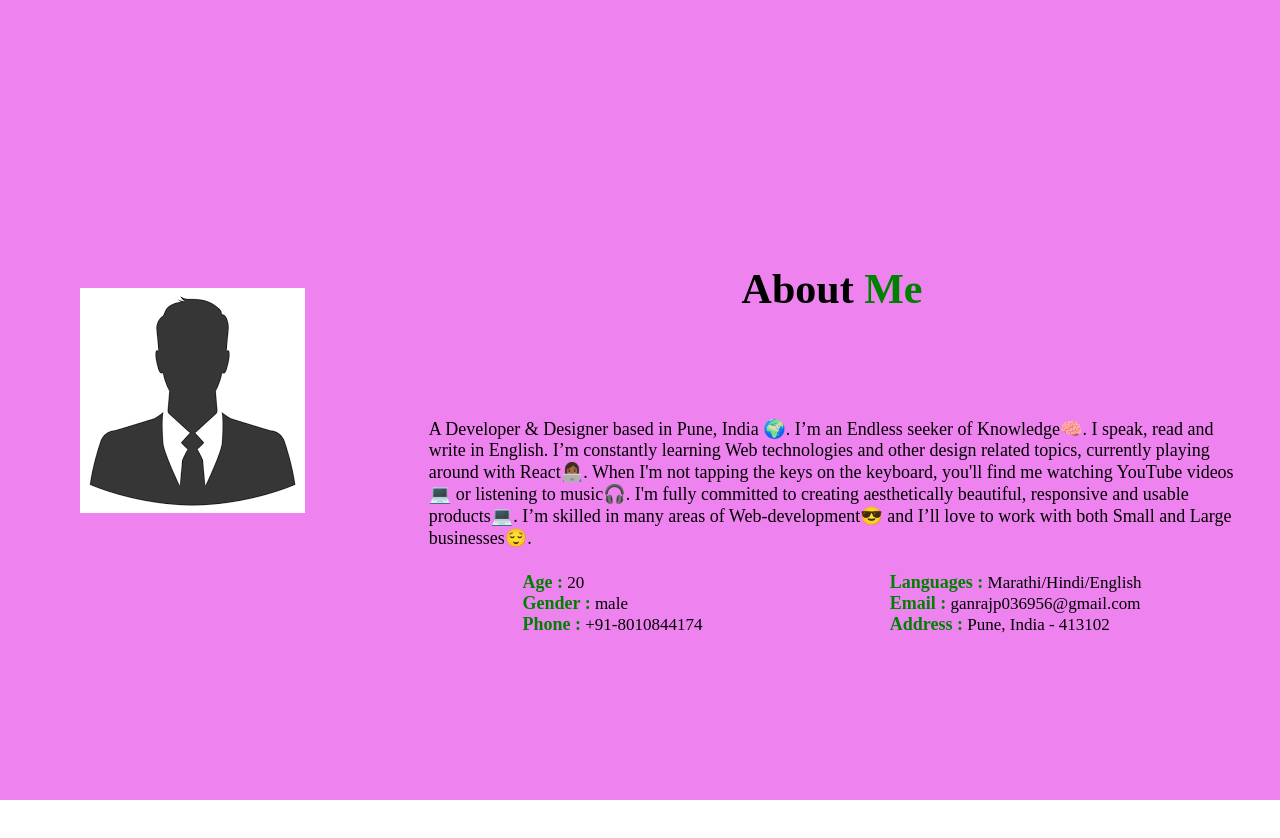
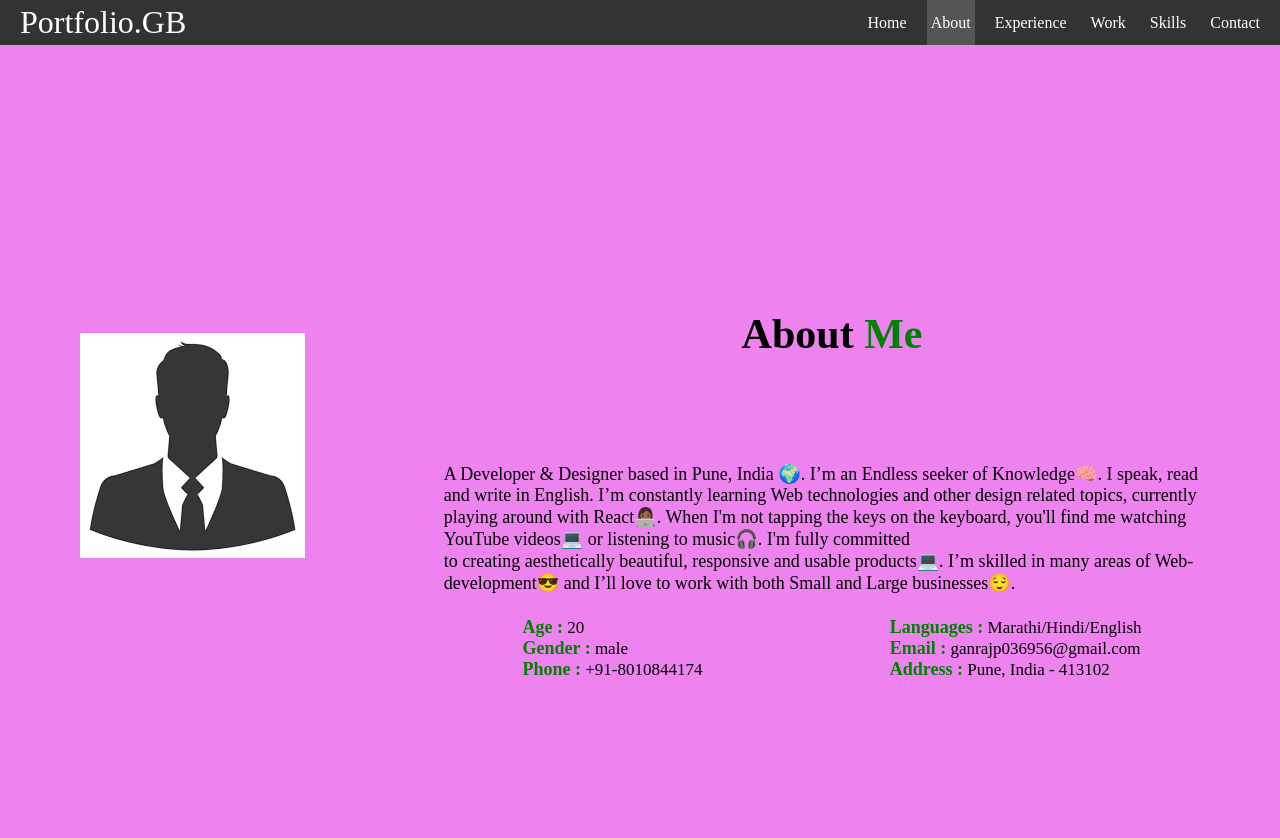
Before and after one commit to ganraj21/Portfolio-Web-Application, a React (Create React App) app: page /about in a window 1280 px wide. Shown: the top 838 px of the page. Before the commit the page ends 800 px from the top, so only its background shows below. Built offline with nearby package versions, Linux system fonts and the light colour scheme.

Commit message:
Add  latest routing with active class

```diff
--- a/src/App.js
+++ b/src/App.js
@@ -1,7 +1,6 @@
 import './App.css'
-import React, { Fragment } from 'react'
-import { BrowserRouter as Router, Route, Routes } from 'react-router-dom'
-
+import React from 'react'
+import { Route, Routes } from 'react-router-dom'
 // web pages --->
 import Frontpage from './components/Frontpage'
 import About from './components/About'
@@ -10,27 +9,21 @@ import Experience from './components/Experience'
 import Work from './components/Work'
 import Skills from './components/Skills'
 import Error from './components/Error'
+import Navbar from './components/Navbar'
 
-const App = () => {
+export default function App() {
   return (
     <>
-      <Router>
-        <Fragment>
-          <Routes>
-            {/* <Navbar /> */}
-            {/* <Route exact path="/" element={<Navbar />} /> */}
-            <Route exact path="/" element={<Frontpage />} />
-            <Route path="/about" element={<About />} />
-            <Route path="/skills" element={<Skills />} />
-            <Route path="/experience" element={<Experience />} />
-            <Route path="/work" element={<Work />} />
-            <Route path="/contact" element={<Contact />} />
-            <Route path="*" element={<Error />} />
-          </Routes>
-        </Fragment>
-      </Router>
+      <Navbar />
+      <Routes>
+        <Route path="/" element={<Frontpage />}></Route>
+        <Route path="/about" element={<About />}></Route>
+        <Route path="/experience" element={<Experience />}></Route>
+        <Route path="/work" element={<Work />}></Route>
+        <Route path="/skills" element={<Skills />}></Route>
+        <Route path="/contact" element={<Contact />}></Route>
+        <Route path="/error" element={<Error />}></Route>
+      </Routes>
     </>
   )
 }
-
-export default App
--- a/src/components/Navbar.css
+++ b/src/components/Navbar.css
@@ -1,41 +1,44 @@
-.links {
+* {
+  box-sizing: border-box;
+}
+
+body {
+  margin: 0;
+}
+.container {
+  margin: 1rem;
+  text-align: center;
+}
+.nav {
+  background-color: #333;
+  color: white;
   display: flex;
+  align-items: stretch;
+  justify-content: space-between;
+  gap: 2rem;
+  padding: 0 1rem;
 }
-nav {
-  width: 100%;
-  position: absolute;
-  background-color: #676767;
+.site-title {
+  font-size: 2rem;
 }
-ul {
-  list-style-type: none;
-  margin: 10px;
-  padding: 0px;
+.nav ul {
+  padding: 0;
+  margin: 0;
+  list-style: none;
+  display: flex;
+  gap: 1rem;
 }
-li {
+.nav a {
+  color: inherit;
+  text-decoration: none;
+  height: 100%;
   display: flex;
-  text-decoration: none;
-  justify-content: space-between;
-  align-content: center;
-  flex-direction: row;
   align-items: center;
-  margin: 6px 10px 10px 10px;
-  font-size: 18px;
+  padding: 0.25rem;
 }
-.logo {
-  position: relative;
-  text-decoration: none;
-  color: rgb(255, 255, 255);
-  font-size: 42px;
-  font-family: Brush Script MT;
+.nav li.active {
+  background-color: #555;
 }
-.end {
-  display: flex;
-  border-radius: 10px;
+.nav li:hover {
+  background-color: #777;
 }
-.navl {
-  text-decoration: none;
-  color: white;
-  font-size: 21px;
-  font-weight: 500;
-  font-family: system-ui;
-}
--- a/src/components/Navbar.jsx
+++ b/src/components/Navbar.jsx
@@ -1,55 +1,33 @@
 import React from "react";
-import { Outlet, Link } from "react-router-dom";
+import { Link, useMatch, useResolvedPath } from "react-router-dom";
 import "./Navbar.css";
 
-function Navbar() {
+export default function Navbar() {
   return (
-    <div className="outline-frame">
-      <div className="links">
-        <nav>
-          <ul>
-            <li>
-              <Link to="/" className="logo">
-                Portfolio.GB
-              </Link>
-              <div className="end">
-                <li>
-                  <Link className="navl" to="/">
-                    Home
-                  </Link>
-                </li>
-                <li>
-                  <Link className="navl" to="/about">
-                    About
-                  </Link>
-                </li>
-                <li>
-                  <Link className="navl" to="/skills">
-                    Skills
-                  </Link>
-                </li>
-                <li>
-                  <Link className="navl" to="/work">
-                    Work
-                  </Link>
-                </li>
-                <li>
-                  <Link className="navl" to="/experience">
-                    Experience
-                  </Link>
-                </li>
-                <li>
-                  <Link className="navl" to="/contact">
-                    Contact Me
-                  </Link>
-                </li>
-              </div>
-            </li>
-          </ul>
-        </nav>
-      </div>
+    <div className="nav">
+      <Link to="/" className="site-title">
+        Portfolio.GB
+      </Link>
+      <ul>
+        <CustomLink to="/">Home</CustomLink>
+        <CustomLink to="/about">About</CustomLink>
+        <CustomLink to="/experience">Experience</CustomLink>
+        <CustomLink to="/work">Work</CustomLink>
+        <CustomLink to="/skills">Skills</CustomLink>
+        <CustomLink to="/contact">Contact</CustomLink>
+      </ul>
     </div>
   );
 }
 
-export default Navbar;
+function CustomLink({ to, children, ...props }) {
+  const resolvedPath = useResolvedPath(to);
+  const isActive = useMatch({ path: resolvedPath.pathname, end: true });
+  return (
+    <li className={isActive ? "active" : ""}>
+      <Link to={to} {...props}>
+        {children}
+      </Link>
+    </li>
+  );
+}
--- a/src/index.js
+++ b/src/index.js
@@ -1,14 +1,13 @@
 import { StrictMode } from 'react'
 import { createRoot } from 'react-dom/client'
 import App from './App'
-import Navbar from './components/Navbar'
-
-const rootElement = document.getElementById('root')
-const root = createRoot(rootElement)
+import { BrowserRouter } from 'react-router-dom'
+const root = createRoot(document.getElementById('root'))
 
 root.render(
   <StrictMode>
-    {/* <Navbar /> */}
-    <App />
+    <BrowserRouter>
+      <App />
+    </BrowserRouter>
   </StrictMode>,
 )
```
